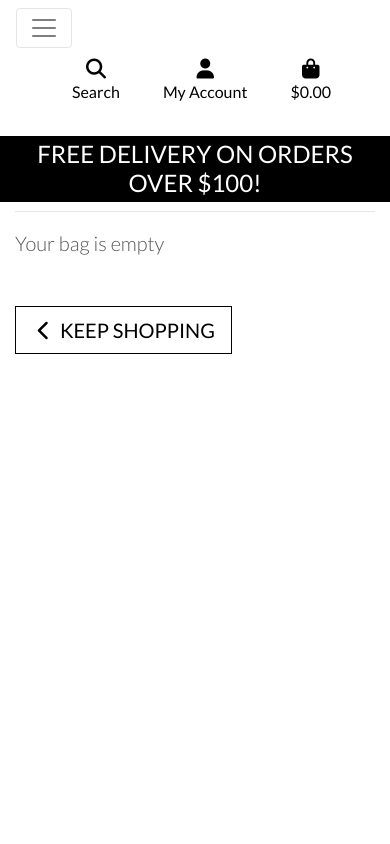
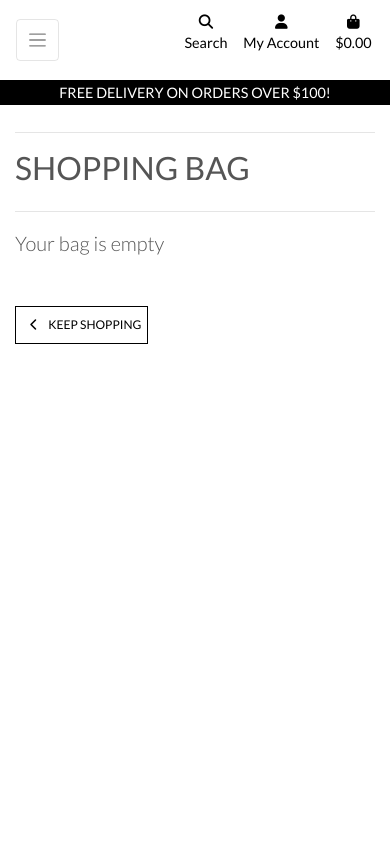
Before and after one commit to nickassafkirk/boutique_ado, a Django app: page /bag/ in a window 390 px wide. Run offline with Django 3.2, Linux system fonts and the light colour scheme; some libraries are stand-ins or nearby versions.

Commit message:
optimize site styles for mobile devices

```diff
--- a/static/css/base.css
+++ b/static/css/base.css
@@ -288,4 +288,42 @@
     body {
         height: calc(100vh - 116px);
     }
+
+    .display-4.logo-font.text-black {
+        font-size: 2rem;
+    }
+
+    .nav-link {
+        padding: 0.15rem;
+        font-size: 0.9rem;
+    }
+
+    .nav-link i.fa-lg {
+        font-size: 0.9rem;
+    }
+
+    .navbar-toggler {
+        padding: 0.6rem 0.6rem;
+        font-size: 0.9rem;
+    }
+
+    #delivery-banner h4{
+        font-size: 0.9rem;
+    }
+
+    .btn.btn-outline-black.rounded-0,
+    .btn.btn-black.rounded-0 {
+        padding: .375rem .375rem;
+
+    }
+
+    .btn.btn-outline-black.rounded-0.btn-lg,
+    .btn.btn-black.rounded-0.btn-lg{
+        padding: .375rem .375rem;
+        font-size: .75rem;
+    }
+
+    .increment-qty, .decrement-qty {
+        padding: .25rem .5rem !important;
+    }
 }
--- a/templates/includes/main_nav.html
+++ b/templates/includes/main_nav.html
@@ -1,5 +1,10 @@
 <div class="collapse navbar-collapse" id="main-nav">
     <ul class="navbar-nav w-auto mx-auto">
+        <li class="nav-item d-block d-md-none">
+            <a href="{% url 'home' %}" class="logo-font font-weight-bold nav-link text-black mr-5" id="home-link">
+                Home
+            </a>
+        </li>
         <li class="nav-item dropdown">
             <a href="" class="logo-font font-weight-bold nav-link text-black mr-5" id="all-products-link" data-toggle="dropdown" aria-haspopup="true" aria-expanded="false">
                 All Products
```
